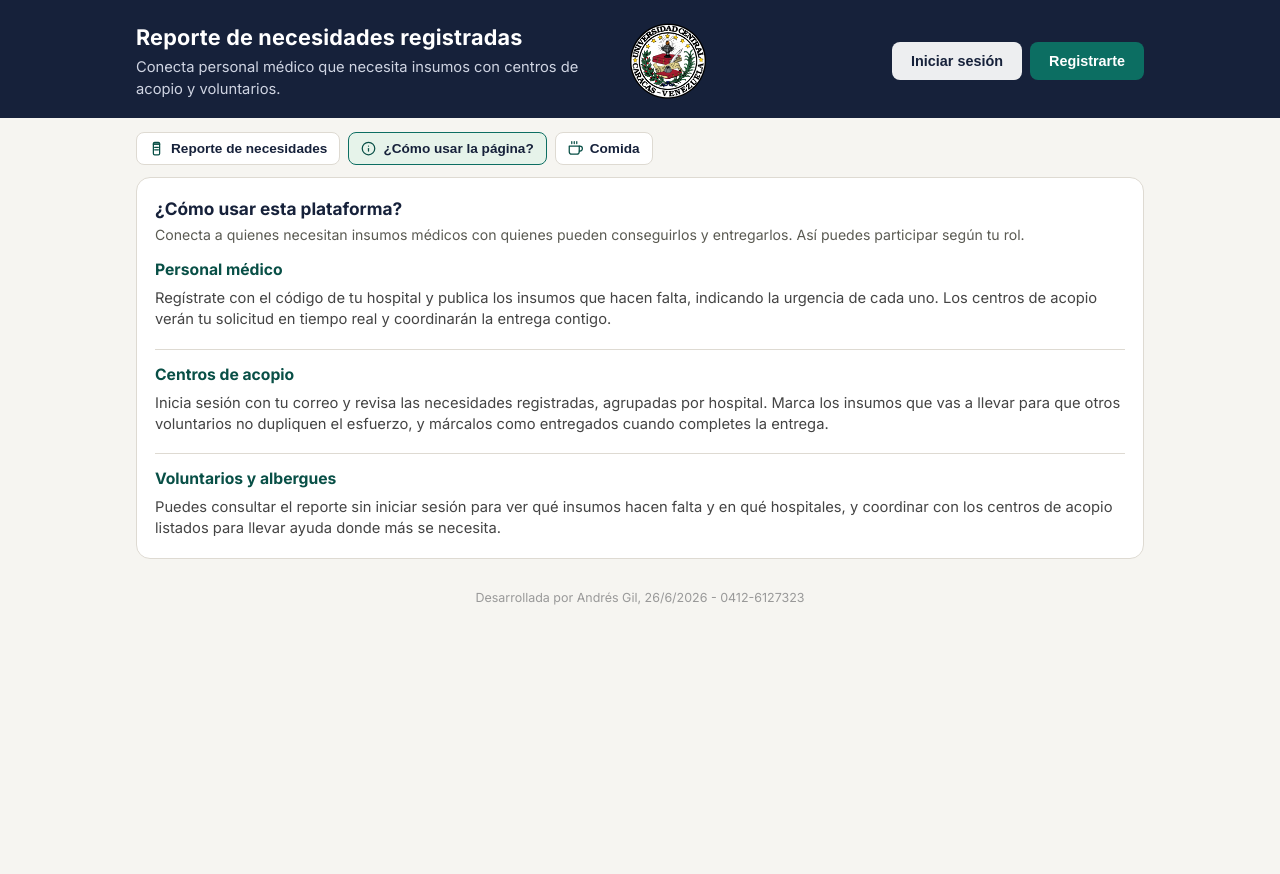
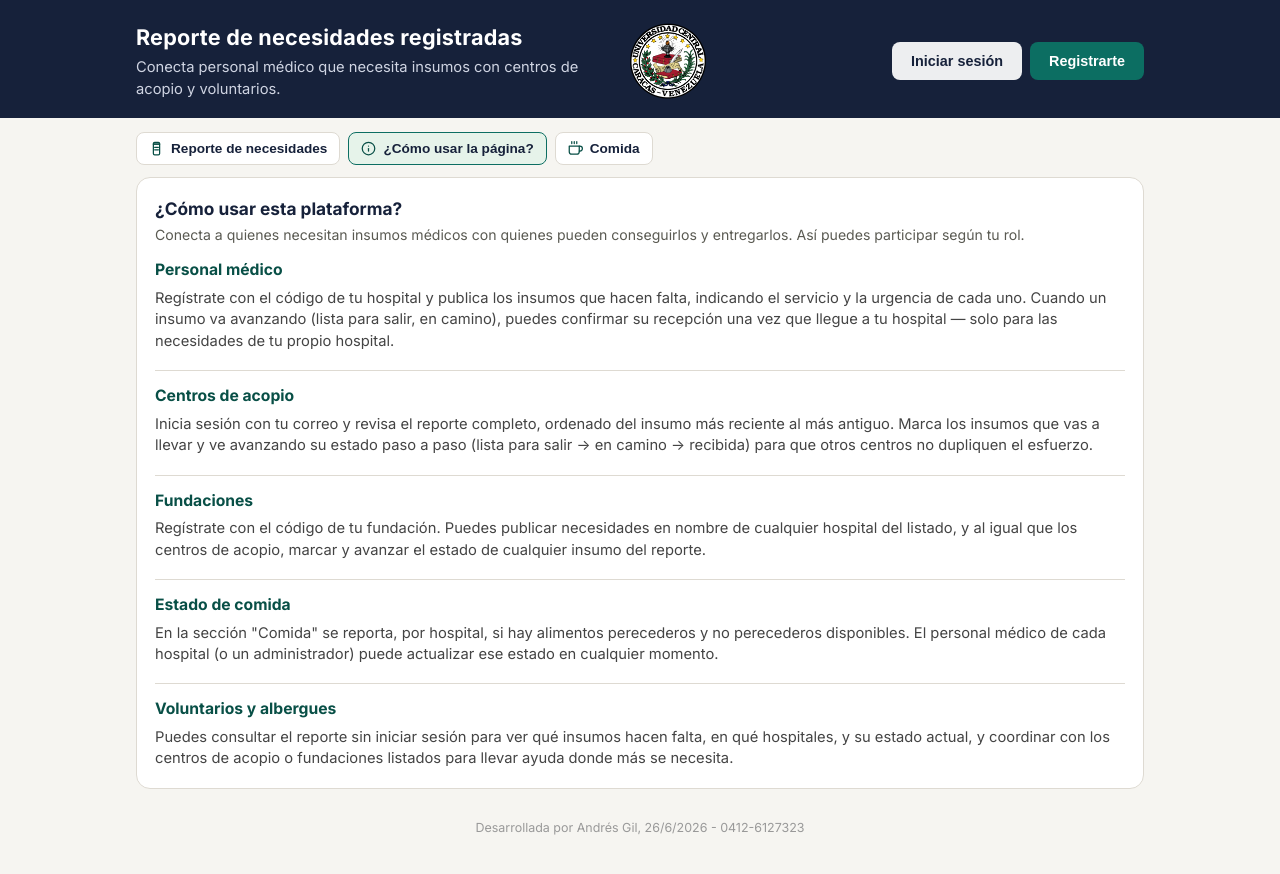
Before and after one commit to Andresgbe/ConectaSalud, a React (Vite) app: page /info in a window 1280 px wide. Shown: the top 874 px of the page. Before the commit the page ends 800 px from the top, so only its background shows below. Built offline with nearby package versions, Linux system fonts and the light colour scheme; no server answers.

Commit message:
added a optional note in the last status, updated info view

```diff
--- a/package.json
+++ b/package.json
@@ -1,7 +1,7 @@
 {
   "name": "insumos-medicos-venezuela",
   "private": true,
-  "version": "1.3.4",
+  "version": "1.3.5",
   "type": "module",
   "scripts": {
     "dev": "vite",
--- a/src/components/Info.jsx
+++ b/src/components/Info.jsx
@@ -9,21 +9,35 @@ export default function Info() {
       <div className="info-block">
         <h3>Personal médico</h3>
         <p>
-          Regístrate con el código de tu hospital y publica los insumos que hacen falta, indicando la urgencia de cada uno. Los centros de acopio verán tu solicitud en tiempo real y coordinarán la entrega contigo.
+          Regístrate con el código de tu hospital y publica los insumos que hacen falta, indicando el servicio y la urgencia de cada uno. Cuando un insumo va avanzando (lista para salir, en camino), puedes confirmar su recepción una vez que llegue a tu hospital — solo para las necesidades de tu propio hospital.
         </p>
       </div>
 
       <div className="info-block">
         <h3>Centros de acopio</h3>
         <p>
-          Inicia sesión con tu correo y revisa las necesidades registradas, agrupadas por hospital. Marca los insumos que vas a llevar para que otros voluntarios no dupliquen el esfuerzo, y márcalos como entregados cuando completes la entrega.
+          Inicia sesión con tu correo y revisa el reporte completo, ordenado del insumo más reciente al más antiguo. Marca los insumos que vas a llevar y ve avanzando su estado paso a paso (lista para salir → en camino → recibida) para que otros centros no dupliquen el esfuerzo.
+        </p>
+      </div>
+
+      <div className="info-block">
+        <h3>Fundaciones</h3>
+        <p>
+          Regístrate con el código de tu fundación. Puedes publicar necesidades en nombre de cualquier hospital del listado, y al igual que los centros de acopio, marcar y avanzar el estado de cualquier insumo del reporte.
+        </p>
+      </div>
+
+      <div className="info-block">
+        <h3>Estado de comida</h3>
+        <p>
+          En la sección "Comida" se reporta, por hospital, si hay alimentos perecederos y no perecederos disponibles. El personal médico de cada hospital (o un administrador) puede actualizar ese estado en cualquier momento.
         </p>
       </div>
 
       <div className="info-block">
         <h3>Voluntarios y albergues</h3>
         <p>
-          Puedes consultar el reporte sin iniciar sesión para ver qué insumos hacen falta y en qué hospitales, y coordinar con los centros de acopio listados para llevar ayuda donde más se necesita.
+          Puedes consultar el reporte sin iniciar sesión para ver qué insumos hacen falta, en qué hospitales, y su estado actual, y coordinar con los centros de acopio o fundaciones listados para llevar ayuda donde más se necesita.
         </p>
       </div>
     </div>
--- a/src/components/NeedItem.jsx
+++ b/src/components/NeedItem.jsx
@@ -29,17 +29,21 @@ function horaYrelativo(iso) {
 
 export default function NeedItem({ item, onChanged, isAdmin, adminCreds, acopioCreds, medicoCreds, fundacionCreds }) {
   const [busy, setBusy] = useState(false)
+  const [notaAbierta, setNotaAbierta] = useState(false)
+  const [nota, setNota] = useState('')
   const esMiHospital = medicoCreds?.hospital === item.hospital
   const puedeCambiar = !!acopioCreds || !!fundacionCreds || (medicoCreds && esMiHospital)
+  const esUltimoPaso = item.estado_cobertura === 'enviada'
 
   async function avanzar() {
     setBusy(true)
+    const p_nota = esUltimoPaso ? nota.trim() : ''
     if (acopioCreds) {
-      await supabase.rpc('avanzar_estado_acopio', { p_id: item.id, p_telefono: acopioCreds.telefono, p_codigo: acopioCreds.codigo })
+      await supabase.rpc('avanzar_estado_acopio', { p_id: item.id, p_telefono: acopioCreds.telefono, p_codigo: acopioCreds.codigo, p_nota })
     } else if (fundacionCreds) {
-      await supabase.rpc('avanzar_estado_fundacion', { p_id: item.id, p_telefono: fundacionCreds.telefono })
+      await supabase.rpc('avanzar_estado_fundacion', { p_id: item.id, p_telefono: fundacionCreds.telefono, p_nota })
     } else if (medicoCreds) {
-      await supabase.rpc('avanzar_estado_medico', { p_id: item.id, p_telefono: medicoCreds.telefono })
+      await supabase.rpc('avanzar_estado_medico', { p_id: item.id, p_telefono: medicoCreds.telefono, p_nota })
     }
     setBusy(false)
     onChanged?.()
@@ -124,6 +128,23 @@ export default function NeedItem({ item, onChanged, isAdmin, adminCreds, acopioC
           {item.estado_cobertura !== 'pendiente' && (
             <button className="undo-btn" disabled={busy} onClick={retroceder}>Deshacer</button>
           )}
+          {item.nota_recepcion && (
+            <span className="nota-chip">📝 {item.nota_recepcion}</span>
+          )}
+          {esUltimoPaso && (
+            notaAbierta ? (
+              <input
+                type="text"
+                className="nota-recepcion-input"
+                placeholder="Nota opcional…"
+                value={nota}
+                onChange={(e) => setNota(e.target.value)}
+                autoFocus
+              />
+            ) : (
+              <button type="button" className="mini-link" onClick={() => setNotaAbierta(true)}>Dejar una nota</button>
+            )
+          )}
         </div>
       )}
     </div>
--- a/src/index.css
+++ b/src/index.css
@@ -212,6 +212,14 @@ button.primary:focus-visible{outline:3px solid var(--ink);outline-offset:2px;}
 .claim-form input{flex:1;min-width:140px;}
 .claim-form button{background:var(--teal);color:#fff;border:none;border-radius:7px;padding:9px 14px;font-weight:700;font-size:.85rem;cursor:pointer;}
 
+.nota-recepcion-input{width:auto;flex:1;min-width:140px;padding:7px 10px;font-size:.85rem;}
+
+.nota-chip{
+  display:inline-flex;align-items:center;gap:5px;
+  background:var(--ambar-bg);color:var(--ambar);font-weight:700;
+  font-size:.82rem;padding:5px 12px;border-radius:20px;
+}
+
 .empty{text-align:center;color:#777;padding:40px 10px;font-size:.92rem;}
 footer.note{text-align:center;color:#999;font-size:.78rem;margin:30px 0 10px;}
 
```
